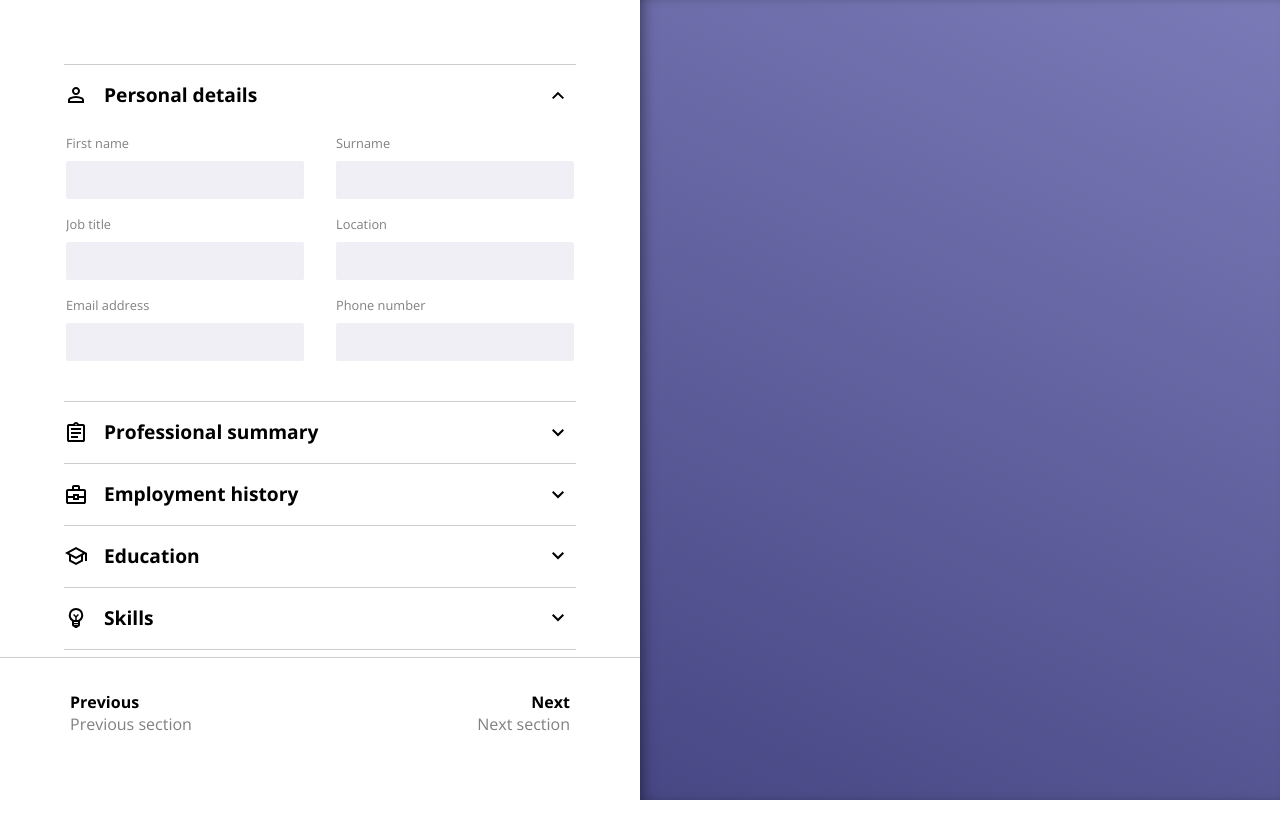
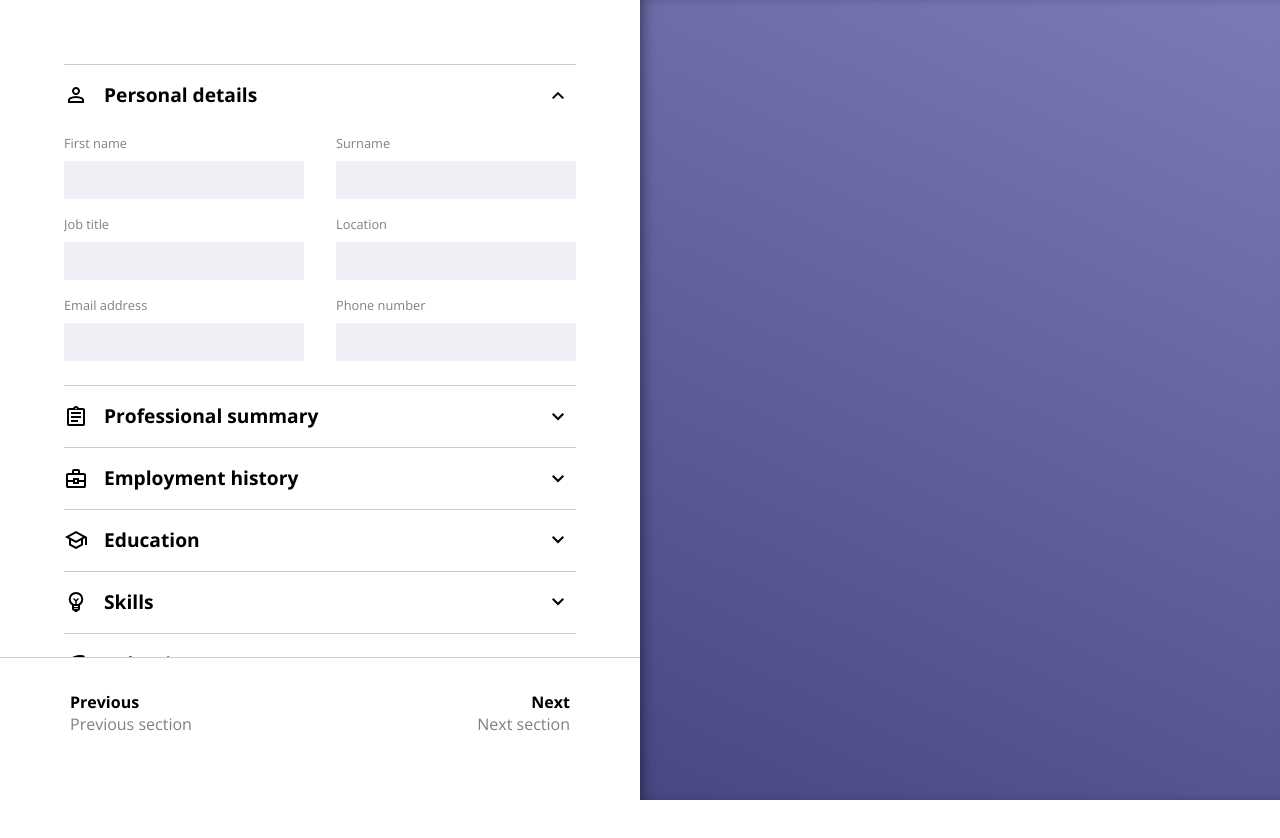
Before and after one commit to CJohnston079/odin-cv-builder, a React (Vite) app: page / in a window 1280 px wide. Shown: the top 838 px of the page. Built offline with nearby package versions, Linux system fonts and the light colour scheme.

Commit message:
feat: adjust margin of Fieldset and AddFields components

```diff
--- a/src/styles/editor/AddFields.css
+++ b/src/styles/editor/AddFields.css
@@ -1,7 +1,7 @@
 .add-fields,
 .toggle-bonus-fields {
 	display: block;
-	margin: 0;
+	margin: 1rem 0 0 0;
 	padding: 0;
 
 	font-weight: bold;
--- a/src/styles/editor/SectionBody.css
+++ b/src/styles/editor/SectionBody.css
@@ -25,7 +25,7 @@
 	display: grid;
 	grid-template-columns: repeat(2, 1fr);
 	gap: 1rem 2rem;
-	margin-bottom: 1rem;
+	margin: 0;
 
 	overflow: hidden;
 	transition: max-height 400ms, margin 400ms;
```
